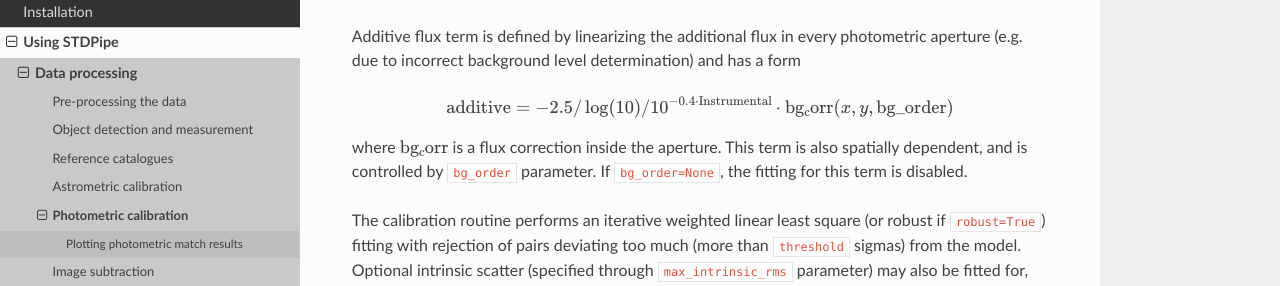
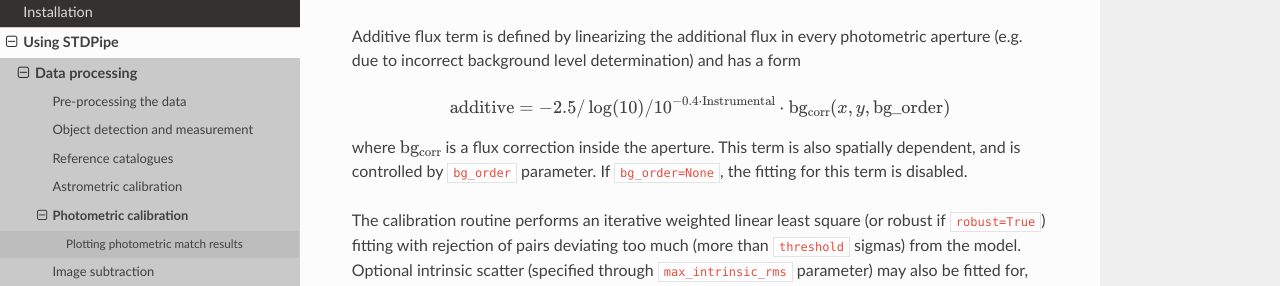
Before and after one commit to karpov-sv/stdpipe, a Sphinx documentation site: the page built from doc/photometry.rst, in a window 1280 px wide and 900 px high, scrolled down 662 px. Shown: the part 163-449 px from the top of the window. Built offline with Sphinx 7.4.7 and the Read the Docs theme 2.0.0, drawn with Linux system fonts in a browser that asks for light colours; pages that are not in the unit, such as notebooks, are missing from menus.

Commit message:
Minor typo fix

```diff
--- a/doc/photometry.rst
+++ b/doc/photometry.rst
@@ -29,9 +29,9 @@ Zero point :math:`ZP` is a spatially varying polynomial with the degree controll
 Additive flux term is defined by linearizing the additional flux in every photometric aperture (e.g. due to incorrect background level determination) and has a form
 
 .. math::
-   {\rm additive} = -2.5/\log(10)/10^{-0.4\cdot{\rm Instrumental}} \cdot {\rm bg_corr}(x, y, {\rm bg\_order})
+   {\rm additive} = -2.5/\log(10)/10^{-0.4\cdot{\rm Instrumental}} \cdot {\rm bg_{corr}}(x, y, {\rm bg\_order})
 
-where :math:`{\rm bg_corr}` is a flux correction inside the aperture. This term is also spatially dependent, and is controlled by `bg_order` parameter. If :code:`bg_order=None`, the fitting for this term is disabled.
+where :math:`{\rm bg_{corr}}` is a flux correction inside the aperture. This term is also spatially dependent, and is controlled by `bg_order` parameter. If :code:`bg_order=None`, the fitting for this term is disabled.
 
 The calibration routine performs an iterative weighted linear least square (or robust if :code:`robust=True`) fitting with rejection of pairs deviating too much (more than `threshold` sigmas) from the model. Optional intrinsic scatter (specified through `max_intrinsic_rms` parameter) may also be fitted for, and may help accounting for the effects of e.g. multiplicative noise (flatfielding, subpixel sensitivity variations, etc).
 
```
